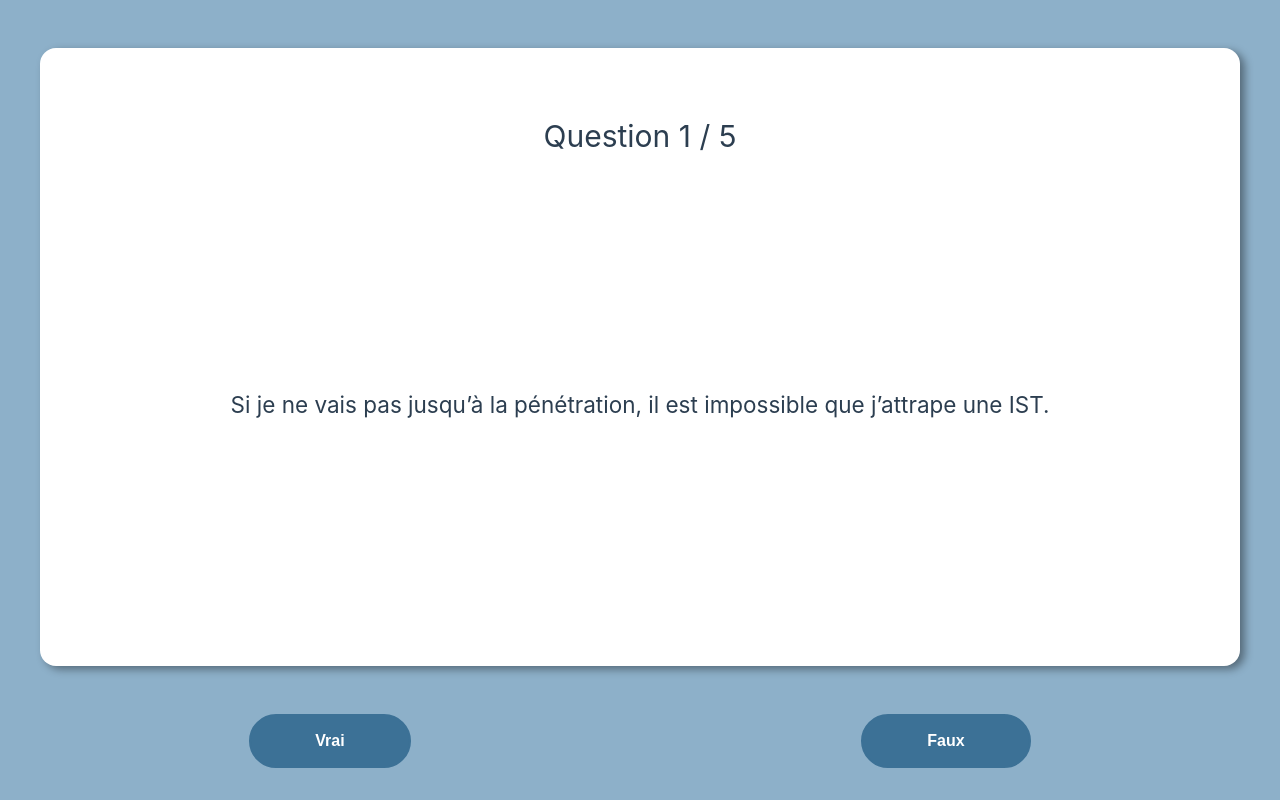
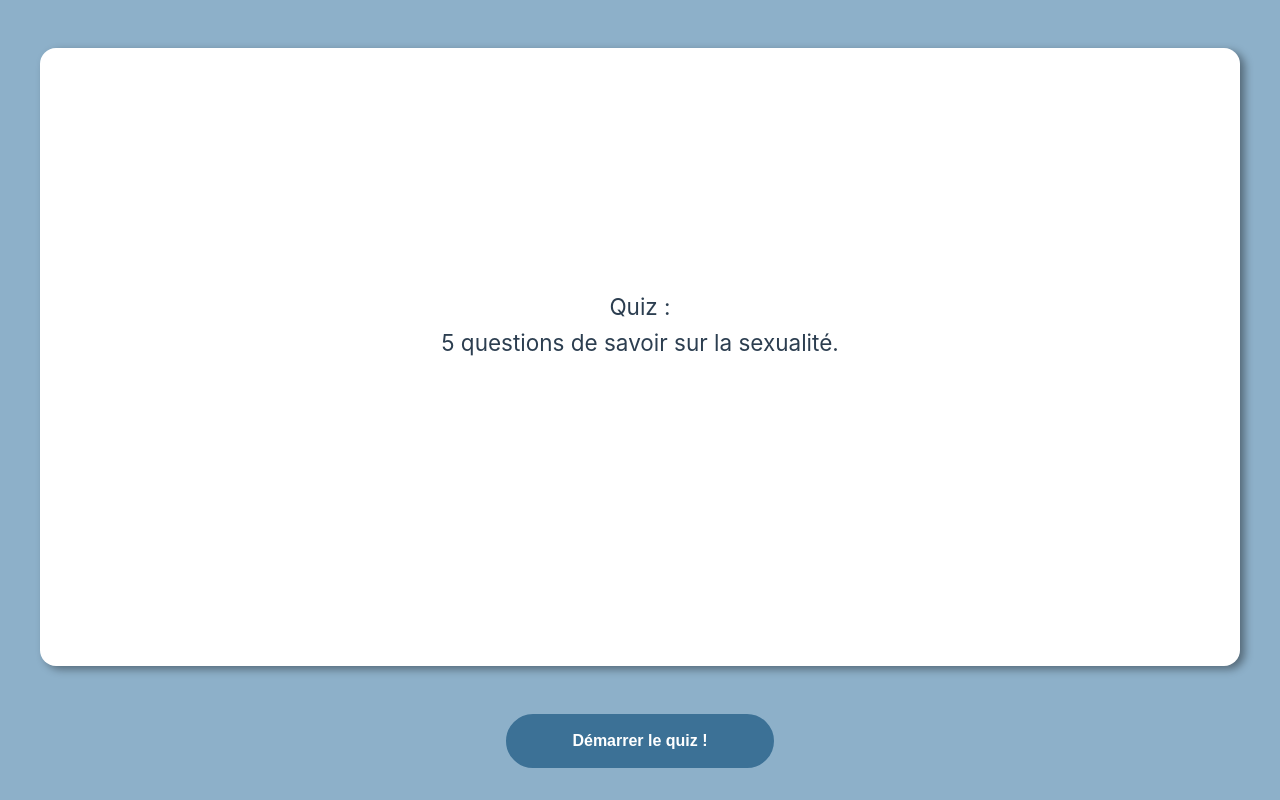
Before and after one commit to Ni-Winx-Ni-Non/App, a Vue app in the folder LHOOMST/: page /game in a window 1280 px wide. Both pictures are taken after a click on the element 540 px from the left and 645 px from the top of the page. Built offline with nearby package versions, Linux system fonts and the light colour scheme.

Commit message:
Fix quiz game index

```diff
--- a/LHOOMST/src/components/Quizz.vue
+++ b/LHOOMST/src/components/Quizz.vue
@@ -2,18 +2,23 @@
 import questionList from "../assets/questions-quiz.json"
 
 export default {
+    props: ['gameIndex'],
     data() {
         return {
             questions: questionList,
-            questionId: 0,
+            questionId: -1,
             correctAnswers: 0,
             questionAnswered: false,
             wellAnswered: true,
             gameOver: false,
-            game:1
+            game: -1
         }
     },
     methods: {
+        init() {
+            this.game = this.gameIndex,
+                this.questionId = (this.game - 1) * 5
+        },
         questionSuivante() {
             this.wellAnswered = true
             this.questionAnswered = false
@@ -43,12 +48,14 @@ export default {
         reset() {
 
             //this.questionId = 0,
-                this.correctAnswers = 0,
+            this.correctAnswers = 0,
                 this.questionAnswered = false,
                 this.wellAnswered = true,
                 this.gameOver = false,
                 this.game++,
-                console.log('Quizz destroyed')
+                console.log('Quizz destroyed'),
+                console.log(this.questionId)
+
         }
 
     }
@@ -57,10 +64,20 @@ export default {
 </script>
 
 <template>
-    <!-- Questions: on affiche une div pour chaque question -->
-    <div v-if="!gameOver" class="playing" :class="this.wellAnswered  ? ''  : 'wrong'">
+    <div v-if="(questionId == -1)" class="playing">
         <div class="card">
-            <h1 style="margin-bottom: 0px">Question {{ (questionId + 1) }} / 5</h1>
+            <div class="content">
+                <h2>Quiz :<br />5 questions de savoir sur la sexualité.</h2>
+            </div>
+
+        </div>
+        <div class="boutons">
+            <button @click="init()">Démarrer le quiz !</button>
+        </div>
+    </div>
+    <div v-else-if="!gameOver" class="playing" :class="this.wellAnswered ? '' : 'wrong'">
+        <div class="card">
+            <h1 style="margin-bottom: 0px">Question {{ (questionId + 1 -((this.game-1)*5)) }} / 5</h1>
 
             <div v-if="questionAnswered" class="content">
                 <div>
@@ -80,7 +97,7 @@ export default {
         </div>
 
         <div v-else class="boutons">
-            <button v-if="(questionId < game*5 - 1)" @click="questionSuivante">Suivant</button>
+            <button v-if="(questionId < game * 5 - 1)" @click="questionSuivante">Suivant</button>
             <button v-else @click="end">Voir le score</button>
         </div>
 
@@ -103,7 +120,7 @@ h1 {
     text-align: center;
 }
 
-.score{
+.score {
     display: flex;
     flex-direction: column;
     justify-content: center;
@@ -167,12 +184,11 @@ button:hover {
 .wrong {
     background-color: #FC9E8B;
 }
-.content{
+
+.content {
     display: flex;
     align-items: center;
     justify-content: center;
     height: 100%;
 }
-
-
 </style>
--- a/LHOOMST/src/views/Game.vue
+++ b/LHOOMST/src/views/Game.vue
@@ -70,7 +70,7 @@ export default {
         </div>
       </div>
     </div>
-    <Quizz v-if="quizSelect" @endQuizz="nextGameEnd" />
+    <Quizz v-if="quizSelect" :gameIndex="indexGame" @endQuizz="nextGameEnd" />
   </div>
 </template>
 
```
